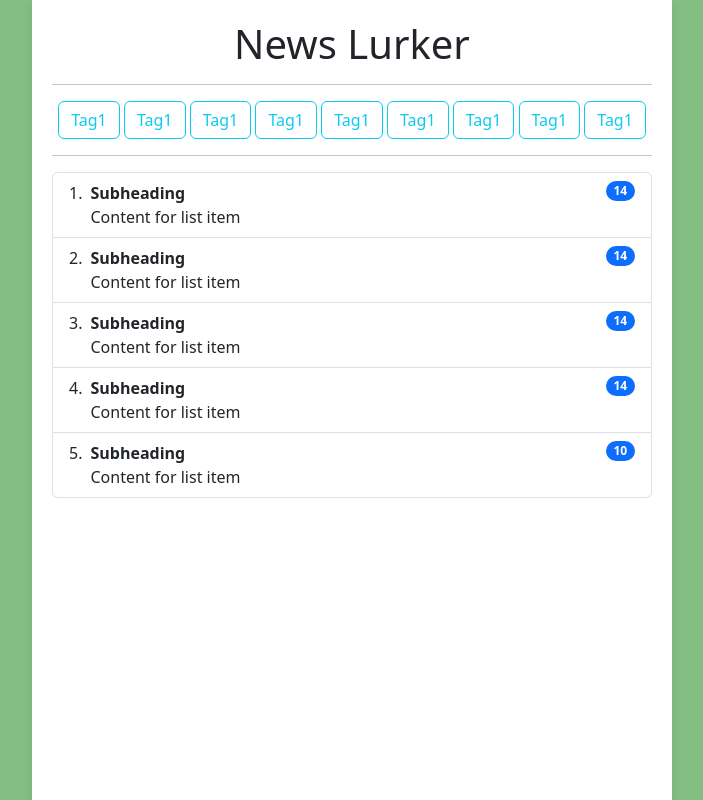
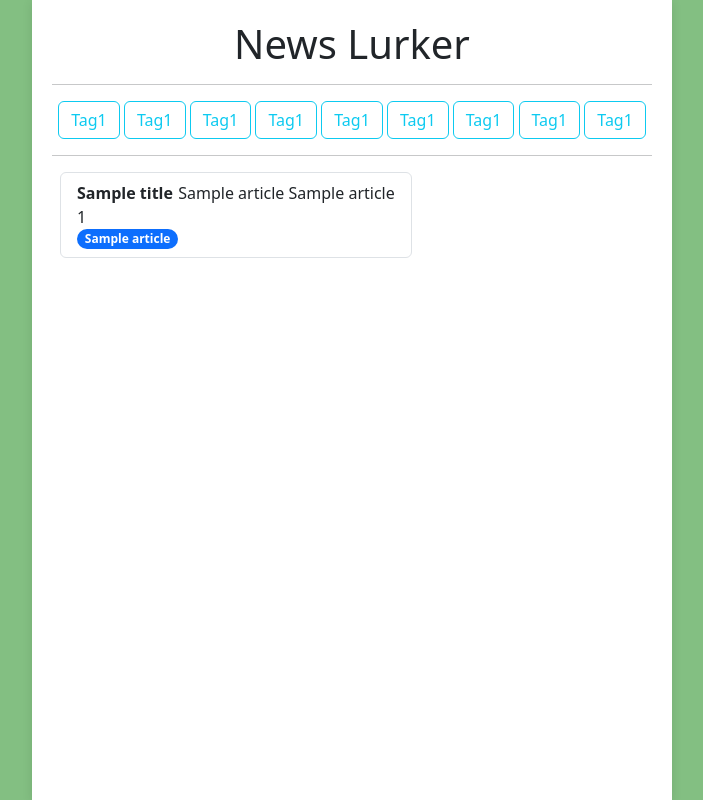
Before and after one commit to digitalyoshixi/news-scraper, a Flask app: template templates/index.html in a window 1280 px wide. Shown: the whole page, without its empty margins (288-991 px from the left). Run offline with Flask 3, Linux system fonts and the light colour scheme; the template is opened without the code that fills it: most values are stand-ins (such as "Sample title", 1, 10 or a date in 2020).

Commit message:
commit with fucked up frontend, just so templating is handled

```diff
--- a/app.py
+++ b/app.py
@@ -10,7 +10,11 @@ app.config['CORS-HEADERS'] = 'Content-Type'
 
 @app.route('/', methods=['GET'])
 def index():
-    return render_template('index.html')
+    articles = [
+        ["ReactJS 15 Released", "Some Image Here", "SomeURL.com", "Shortdesc"],
+        ["AGI in 2025", "this is the image", "TheURL.com", "Shortdesc"],
+        ]
+    return render_template('index.html', articles=articles)
 
 @app.route('/scrape', methods=['POST'])
 @cross_origin()
@@ -20,4 +24,4 @@ def scrape():
         print(request.form)
     return request.form
 
-app.run(host="0.0.0.0", port=5500,debug=True) # run the app on localhost:80 running on all adddresses
+app.run(host="0.0.0.0", port=5500,debug=False) # run the app on localhost:5500 running on all adddresses (AUTORELOADER IS DISABLED)
--- a/static/css/main.css
+++ b/static/css/main.css
@@ -31,6 +31,7 @@ h1 {
 
 }
 
+
 .tagsview {
   flex-direction: row,
 }
--- a/templates/index.html
+++ b/templates/index.html
@@ -26,44 +26,28 @@
         </div>
         <hr />
 
-        <ol class="list-group list-group-numbered">
-          <li class="list-group-item d-flex justify-content-between align-items-start">
-            <div class="ms-2 me-auto">
-              <div class="fw-bold">Subheading</div>
-              Content for list item
+        <ul class="list-group">
+          {% for article in articles %}
+
+          <li class="list-group-item ms-2 me-auto d-flex justify-content-between align-items-start">
+            <div class="d-flex flex-column">
+              <div class="">
+                <div class="fw-bold">{{ title }}</div>
+                {{article[0]}}
+              </div>
+              <span class="badge text-bg-primary rounded-pill">
+                {{article[2]}}
+              </span>
+              </div>
+              <div>
+                {{article[1]}}
+                {{article[3]}}
+              </div>
             </div>
-            <span class="badge text-bg-primary rounded-pill">14</span>
           </li>
-          <li class="list-group-item d-flex justify-content-between align-items-start">
-            <div class="ms-2 me-auto">
-              <div class="fw-bold">Subheading</div>
-              Content for list item
-            </div>
-            <span class="badge text-bg-primary rounded-pill">14</span>
-          </li>
-          <li class="list-group-item d-flex justify-content-between align-items-start">
-            <div class="ms-2 me-auto">
-              <div class="fw-bold">Subheading</div>
-              Content for list item
-            </div>
-            <span class="badge text-bg-primary rounded-pill">14</span>
-          </li>
-          <li class="list-group-item d-flex justify-content-between align-items-start">
-            <div class="ms-2 me-auto">
-              <div class="fw-bold">Subheading</div>
-              Content for list item
-            </div>
-            <span class="badge text-bg-primary rounded-pill">14</span>
-          </li>
-          <li class="list-group-item d-flex justify-content-between align-items-start">
-            <div class="ms-2 me-auto">
-              <div class="fw-bold">Subheading</div>
-              Content for list item
-            </div>
-            <span class="badge text-bg-primary rounded-pill">10</span>
-          </li>
+          {%  endfor %}
 
-        </ol>
+        </ul>
       </div>
 
        <!--- The sliding window part-->
```
